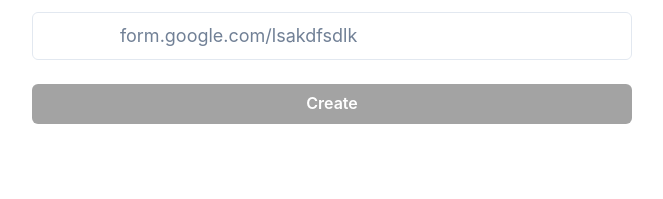
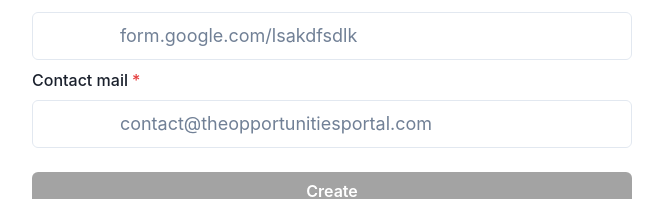
Before and after one commit to The-Opportunties-Portal/top-landing, a Next.js app: page /create in a window 1280 px wide. Shown: the part 540-739 px from the top of the page, without its empty margins (308-971 px from the left). Built offline with nearby package versions, Linux system fonts and the light colour scheme.

Commit message:
add form field for email

```diff
--- a/pages/create.tsx
+++ b/pages/create.tsx
@@ -21,6 +21,7 @@ export default function Create() {
     contentBody: string;
     skills: Array<{ id: string; text: string }>;
     link: string;
+    emailAddress: string;
   }>({
     position: "",
     company: "",
@@ -28,6 +29,7 @@ export default function Create() {
     contentBody: "",
     skills: [],
     link: "",
+    emailAddress: "",
   });
 
   const KeyCodes = {
@@ -179,6 +181,20 @@ export default function Create() {
               onChange={handleChange}
             />
           </FormControl>
+          <FormControl isRequired>
+            <FormLabel>Contact mail</FormLabel>
+            <Input
+              type="email"
+              id="emailAddress"
+              name="emailAddress"
+              placeholder="
+              contact@theopportunitiesportal.com
+              "
+              size="lg"
+              value={formData.emailAddress}
+              onChange={handleChange}
+            />
+          </FormControl>
           <Button colorScheme={"blackAlpha"} type="submit" width="full" mt={4}>
             Create
           </Button>
```
